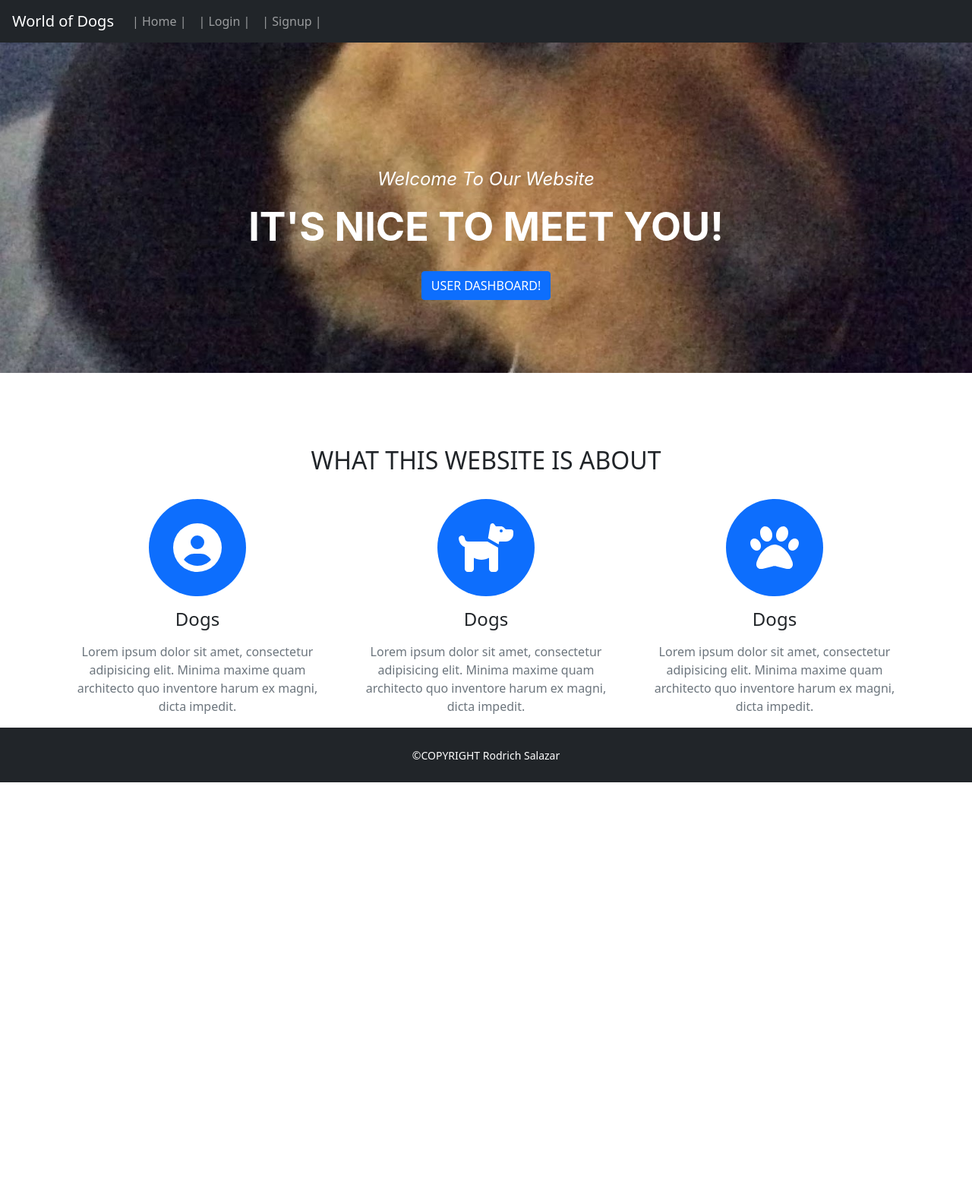
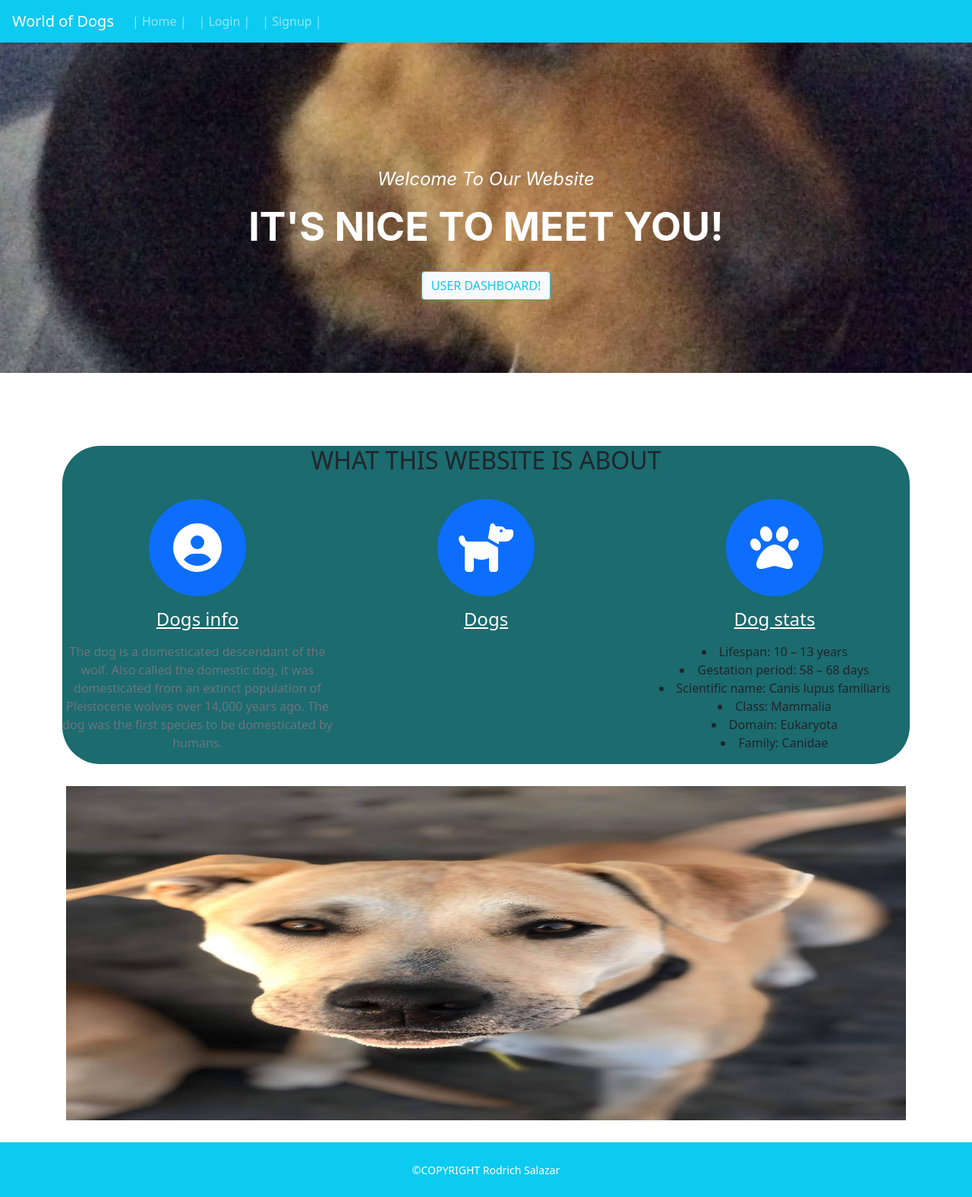
Before and after one commit to RRSALAZAR21163/DigitalAssesmentWebsiteY12, a Flask app: page / in a window 1280 px wide. Shown: the whole page at 76% size. Before the commit the page ends 1030 px from the top, so only its background shows below. Run offline with Flask 3, Linux system fonts and the light colour scheme; some libraries are stand-ins or nearby versions.

Commit message:
Current Progress Update-
Posting Current Progress

```diff
--- a/website/static/css/styles.css
+++ b/website/static/css/styles.css
@@ -23,3 +23,48 @@ header.masthead .masthead-heading {
   margin-bottom: 2rem;
   font-family: "Montserrat", -apple-system, BlinkMacSystemFont, "Segoe UI", Roboto, "Helvetica Neue", Arial, sans-serif, "Apple Color Emoji", "Segoe UI Emoji", "Segoe UI Symbol", "Noto Color Emoji";
 }
+
+
+footer {
+  bottom: 0;
+  margin-top: auto;
+  width: 100%;
+}
+
+body{
+  min-height: 100vh;
+  display: flex;
+  flex-direction: column;
+}
+
+.navbar a:hover {
+  background-color: #b6b2b27a;
+  color: black;
+  text-decoration: underline;
+}
+
+.sticky {
+  position: fixed;
+  top: 0;
+  width: 100%;
+}
+
+.sticky + .content {
+  padding-top: 60px;
+}
+
+.containhome {
+  background-color: #1b6b6f;
+  border-radius: 50px;
+}
+
+.homeheadings {
+  color: #fff;
+  text-decoration: underline;
+}
+
+.homepic {
+  max-height: 450px;
+  width: 100%;
+  padding:5px;
+}
--- a/website/templates/dashboard.html
+++ b/website/templates/dashboard.html
@@ -22,7 +22,7 @@
         </p>
 
 
-        <a href="{{ url_for('auth.logout')}}" class="btn btn-secondary btn-sm">Logout</a>
+        <a href="{{ url_for('auth.logout')}}" class=" btn-light btn btn-outline-info btn-sm">Logout</a>
 
     <br/>
     <br/>
@@ -46,7 +46,7 @@
             <textarea name="note" id="note" class="form-control formnote"></textarea>
         </br>
             <div align="center">
-                <button type="submit" class="btn btn-secondary">Add Notes</button>
+                <button type="submit" class="btn btn-info">Add Notes</button>
 
             </div>
         </form>
--- a/website/templates/home.html
+++ b/website/templates/home.html
@@ -17,7 +17,7 @@
         <div class="container">
             <div class="masthead-subheading">Welcome To Our Website</div>
             <div class="masthead-heading text-uppercase">It's Nice To Meet You!</div>
-            <a class="btn btn-primary btn-xl text-uppercase" href="/dashboard">User Dashboard!</a>
+            <a class="btn btn-light btn-xl btn btn-outline-info text-uppercase " href="/dashboard">User Dashboard!</a>
         </div>
     </header>
 
@@ -30,9 +30,8 @@
         <!-- Services-->
         <section class="page-section" id="services">
             <div class="container">
-                <div class="text-center">
+                <div class="text-center containhome">
                     <h2 class="section-heading text-uppercase">What This Website is about</h2>
-                </div>
                 <br/>
                 <div class="row text-center">
                     <div class="col-md-4">
@@ -40,29 +39,55 @@
                             <i class="fas fa-circle fa-stack-2x text-primary"></i>
                             <i class="fas fa-circle-user fa-stack-1x fa-inverse"></i>
                         </span>
-                        <h4 class="my-3">Dogs</h4>
+                        <h4 class="my-3 homeheadings">Dogs info</h4>
                         <p class="text-muted">
-                            Lorem ipsum dolor sit amet, consectetur adipisicing elit. Minima maxime quam architecto quo inventore harum ex magni, dicta impedit.</p>
+                            The dog is a domesticated descendant of the wolf. Also called the domestic dog, it was domesticated from an
+                            extinct population of Pleistocene wolves over 14,000 years ago. The dog was the first species to be domesticated by humans.
+                        </p>
                     </div>
                     <div class="col-md-4">
                         <span class="fa-stack fa-4x">
                             <i class="fas fa-circle fa-stack-2x text-primary"></i>
                             <i class="fas fa-dog fa-stack-1x fa-inverse"></i>
                         </span>
-                        <h4 class="my-3">Dogs</h4>
+                        <h4 class="my-3 homeheadings">Dogs</h4>
                         <p class="text-muted">
-                            Lorem ipsum dolor sit amet, consectetur adipisicing elit. Minima maxime quam architecto quo inventore harum ex magni, dicta impedit.</p>
+
+                        </p>
                     </div>
                     <div class="col-md-4">
                         <span class="fa-stack fa-4x">
                             <i class="fas fa-circle fa-stack-2x text-primary"></i>
                             <i class="fas fa-paw fa-stack-1x fa-inverse"></i>
                         </span>
-                        <h4 class="my-3">Dogs</h4>
+                        <h4 class="my-3 homeheadings">Dog stats</h4>
                         <p class="text-muted">
-                            Lorem ipsum dolor sit amet, consectetur adipisicing elit. Minima maxime quam architecto quo inventore harum ex magni, dicta impedit.</p>
+                            <li>
+                                Lifespan: 10 – 13 years
+                            </li>
+                            <li>
+                                Gestation period: 58 – 68 days
+                            </li>
+                            <li>
+                                Scientific name: Canis lupus familiaris
+                            </li>
+                            <li>
+                                Class: Mammalia
+                            </li>
+                            <li>
+                                Domain: Eukaryota
+                            </li>
+                            <li>
+                                Family: Canidae
+                            </li>
+                        </p>
                     </div>
                 </div>
+                </div>
+    <br/>
+
+    <img id="homepics" class="homepic" src="static/assets/img/doggofront.jpg" alt="..."></div>
+    <br/>
             </div>
         </section>
 {% endblock %}
--- a/website/templates/template.html
+++ b/website/templates/template.html
@@ -9,7 +9,8 @@
       <link rel="stylesheet" href="https://cdn.jsdelivr.net/npm/bootstrap@4.4.1/dist/css/bootstrap.min.css" integrity="sha384-Vkoo8x4CGsO3+Hhxv8T/Q5PaXtkKtu6ug5TOeNV6gBiFeWPGFN9MuhOf23Q9Ifjh" crossorigin="anonymous">
 
       <!-- Core theme CSS (includes Bootstrap)-->
-      <link href="css/styles.css" rel="stylesheet" />
+          <!--STYLE SHEET FOR LAYOUT-->
+          <link href="static/css/styles.css" rel="stylesheet" />
       <link
       href="https://cdn.jsdelivr.net/npm/bootstrap@5.0.2/dist/css/bootstrap.min.css"
       rel="stylesheet"
@@ -57,14 +58,13 @@
     }
   </script>
 
-  <script>
+  	 <!-- JAVA SCRIPT FOR THE NAVIGATION BAR-->
+     <script type="text/javascript">
       // When the user scrolls the page, execute myFunction
        window.onscroll = function() {myFunction()};
 
        // Get the navbar
-    var collapsibleNavbar = document.getElementById("collapsibleNavbar");
-
-    // Get the offset position of the navbar
+       var navbar = document.getElementById("navbar");
        var sticky = navbar.offsetTop;
 
        // Add the sticky class to the navbar when you reach its scroll position. Remove "sticky" when you leave the scroll position
@@ -80,38 +80,22 @@
 
       <title> {% block title %}Home{% endblock  %} </title>
 
-  <style>
-        /*Footer positioning*/
-            footer {
-                bottom: 0;
-                margin-top: auto;
-                width: 100%;
-            }
-        /*Background image"/
-            body {
-            }
-            body{
-              min-height: 100vh;
-              display: flex;
-              flex-direction: column;
-          }
 
-  </style>
   </head>
 
   <!-- BODY -->
   <body>
-    <nav class="navbar navbar-expand-md bg-dark navbar-dark">
+    <nav class="navbar navbar-expand-md bg-info navbar-dark">
       <!-- Brand -->
       <a class="navbar-brand" href="/">World of Dogs</a>
 
       <!-- Toggler/collapsibe Button -->
-      <button class="navbar-toggler" type="button" data-toggle="collapse" data-target="#collapsibleNavbar">
+      <button class="navbar-toggler" type="button" data-toggle="collapse" data-target="#navbar">
         <span class="navbar-toggler-icon"></span>
       </button>
 
       <!-- Navbar links -->
-      <div class="collapse navbar-collapse" id="collapsibleNavbar">
+      <div class="collapse navbar-collapse" id="navbar">
         <ul class="navbar-nav">
         {% if user.is_authenticated %}
           <li class="nav-item">
@@ -143,7 +127,6 @@
     </nav>
 
 
-
     {% with messages = get_flashed_messages(with_categories=true) %}
     {% if messages %}
     {% for category, message in messages%}  {% if category =='error' %}
@@ -167,7 +150,7 @@
     {% endblock %}
     </div>
 
-    <footer id="stickyfoot" class="flex-shrink-0 py-4 bg-dark text-white - 50">
+    <footer id="stickyfoot" class="flex-shrink-0 py-4 bg-info text-white - 50">
       <div class="container text-center">
         <small> &copy;COPYRIGHT Rodrich Salazar </small>
       </div>
```
Also changed, not shown: instance/database.db, website/static/assets/img/doggofront.jpg (added). Lines whose indentation alone changed are shown as unchanged.
